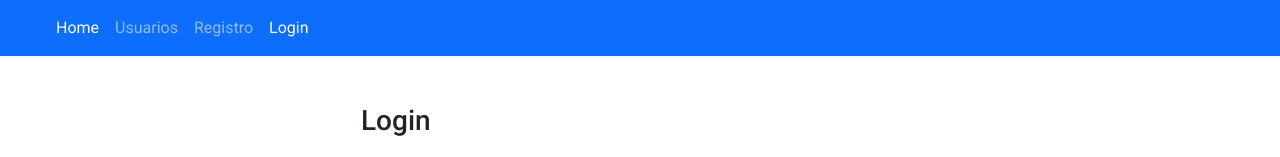
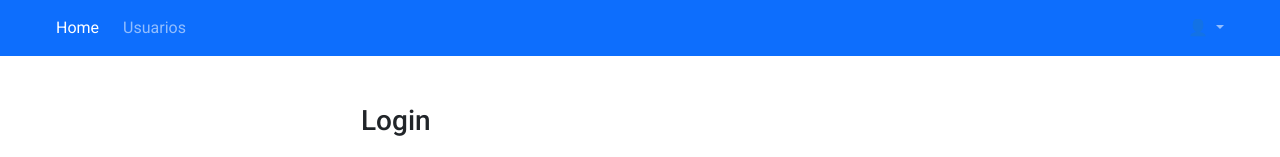
Before and after one commit to Luas6/padelManager, an Angular app in the folder padelManager-frontend/: page /login-usuario in a window 1280 px wide. Shown: the top 157 px of the page. Built offline with nearby package versions, Linux system fonts and the light colour scheme.

Commit message:
[Angular] Refactor NavBar

```diff
--- a/padelManager-frontend/src/app/app.component.html
+++ b/padelManager-frontend/src/app/app.component.html
@@ -1,23 +1,39 @@
-<nav class="navbar navbar-expand-sm bg-primary navbar-dark">
-    <ul class="navbar-nav px-5">
+<nav class="navbar navbar-expand-sm bg-primary navbar-dark justify-content-between">
+    <ul class="navbar-nav px-5 gap-2">
         <li class="nav-item">
-            <a routerLink="" routerLinkActive="active" class="nav-link">Home </a>
+            <a routerLink="" routerLinkActive="active" class="nav-link">Home</a>
         </li>
         <li class="nav-item">
             <a routerLink="usuarios" routerLinkActive="active" class="nav-link">Usuarios</a>
         </li>
-        <li class="nav-item" *ngIf="(isLoggedIn$ | async) === false">
-            <a routerLink="crear-usuario" routerLinkActive="active" class="nav-link">Registro</a>
+    </ul>
+    <ul class="navbar-nav px-5">
+        <li class="nav-item dropdown" *ngIf="!(isLoggedIn$ | async)">
+            <div ngbDropdown class="d-inline-block">
+                <button class="nav-link dropdown-toggle" id="loginDropdown" ngbDropdownToggle>
+                    👤
+                </button>
+                <div class="dropdown-menu" aria-labelledby="loginDropdown" ngbDropdownMenu>
+                    <a routerLink="crear-usuario" class="dropdown-item">Registro</a>
+                    <a routerLink="login-usuario" class="dropdown-item">Login</a>
+                </div>
+            </div>
         </li>
-        <li class="nav-item" *ngIf="(isLoggedIn$ | async) === false">
-            <a routerLink="login-usuario" routerLinkActive="active" class="nav-link">Login</a>
-        </li>
-        <li class="nav-item" *ngIf="(isLoggedIn$ | async) === true">
-            <a routerLink="login-usuario" routerLinkActive="active" class="nav-link">Cerrar sesión</a>
+
+        <!-- Cuando el usuario ESTÁ autenticado -->
+        <li class="nav-item dropdown" *ngIf="(isLoggedIn$ | async)">
+            <div ngbDropdown class="d-inline-block">
+                <button class="nav-link dropdown-toggle" id="userDropdown" ngbDropdownToggle>
+                    👤
+                </button>
+                <div class="dropdown-menu" aria-labelledby="userDropdown" ngbDropdownMenu>
+                    <a routerLink="perfil-usuario" class="dropdown-item">Ver Perfil</a>
+                    <a routerLink="login-usuario" class="dropdown-item">Cerrar Sesión</a>
+                </div>
+            </div>
         </li>
     </ul>
 </nav>
-
 <section class="container py-5">
     <router-outlet></router-outlet>
 </section>
```
